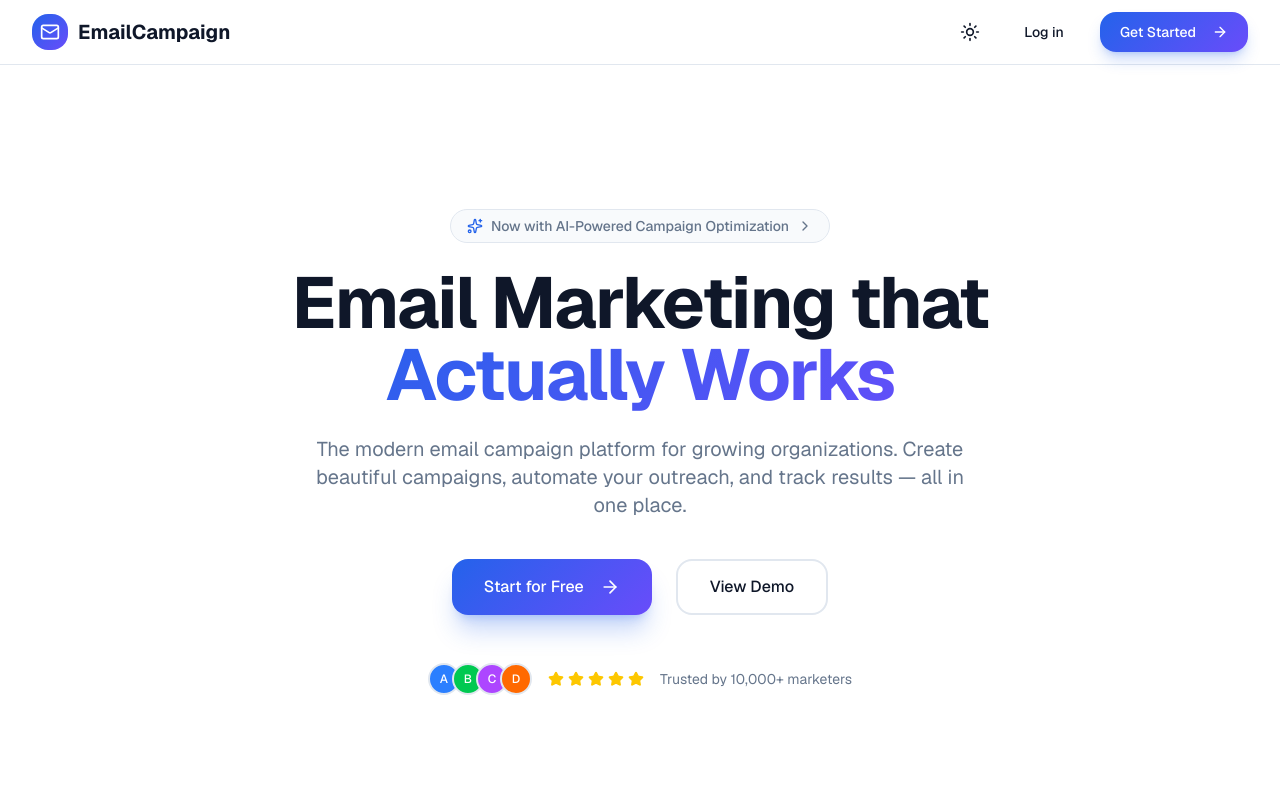
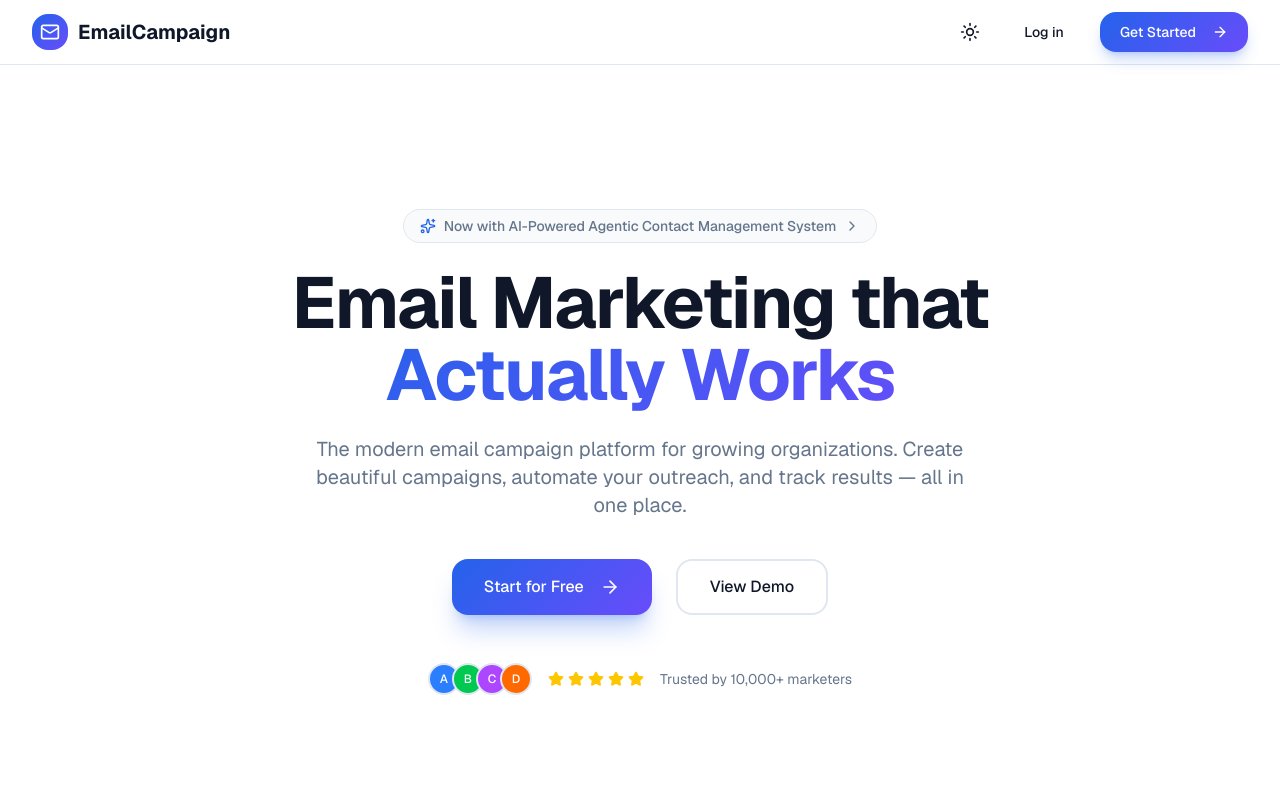
Before and after one commit to MusfiqDehan/Agentic-Email-Campaign-Management-Platform, a Next.js app in the folder frontend/: page / in a window 1280 px wide. Shown: the top 800 px of the page. Built offline with nearby package versions, Linux system fonts and the light colour scheme.

Commit message:
feat: update badge text to reflect AI-Powered Agentic Contact Management System

```diff
--- a/frontend/app/page.tsx
+++ b/frontend/app/page.tsx
@@ -132,7 +132,7 @@ export default function LandingPage() {
               {/* Badge */}
               <div className="animate-fade-in mb-6 inline-flex items-center gap-2 rounded-full border border-border bg-muted/50 px-4 py-1.5 text-sm font-medium text-muted-foreground backdrop-blur-sm">
                 <Sparkles className="h-4 w-4 text-primary" />
-                <span>Now with AI-Powered Campaign Optimization</span>
+                <span>Now with AI-Powered Agentic Contact Management System</span>
                 <ChevronRight className="h-4 w-4" />
               </div>
 
```
